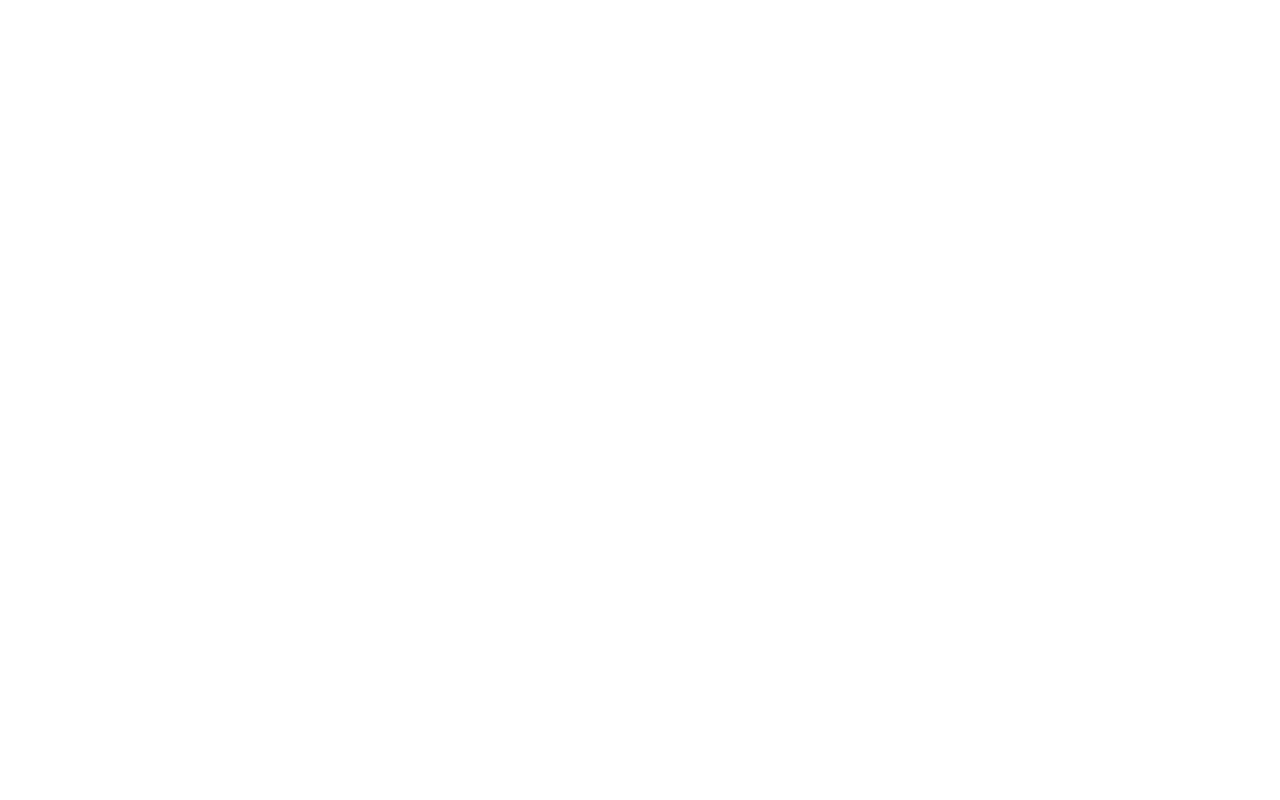
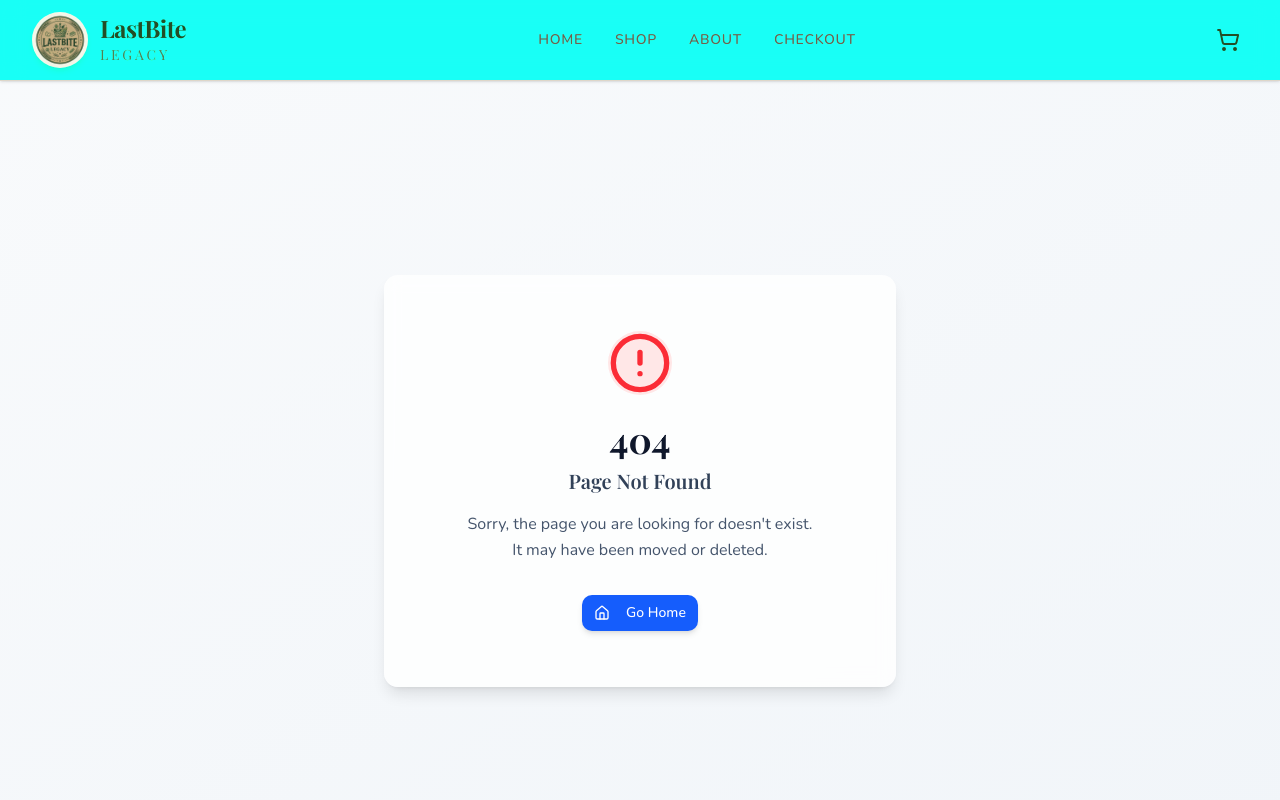
Before and after one commit to themanadl/lastbitelegacy, a plain HTML site: page 404.html in a window 1280 px wide. Shown: the top 800 px of the page. Drawn offline with nearby package versions, Linux system fonts and the light colour scheme.

Commit message:
Add files via upload

```diff
--- a/404.html
+++ b/404.html
@@ -7,7 +7,10 @@
     <link rel="preconnect" href="https://fonts.googleapis.com" />
     <link rel="preconnect" href="https://fonts.gstatic.com" crossorigin />
     <link href="https://fonts.googleapis.com/css2?family=Playfair+Display:wght@400;500;600;700;800;900&family=Nunito:wght@300;400;500;600;700;800&display=swap" rel="stylesheet" />
-
+    <link rel="stylesheet" href="/assets/index-B0-MdYxY.css" />
+  </head>
+  <body>
     <div id="root"></div>
+    <script type="module" src="/assets/index-CeNN5Kdh.js"></script>
   </body>
 </html>
```
Also changed, not shown: index.html (+4 -1 lines).
